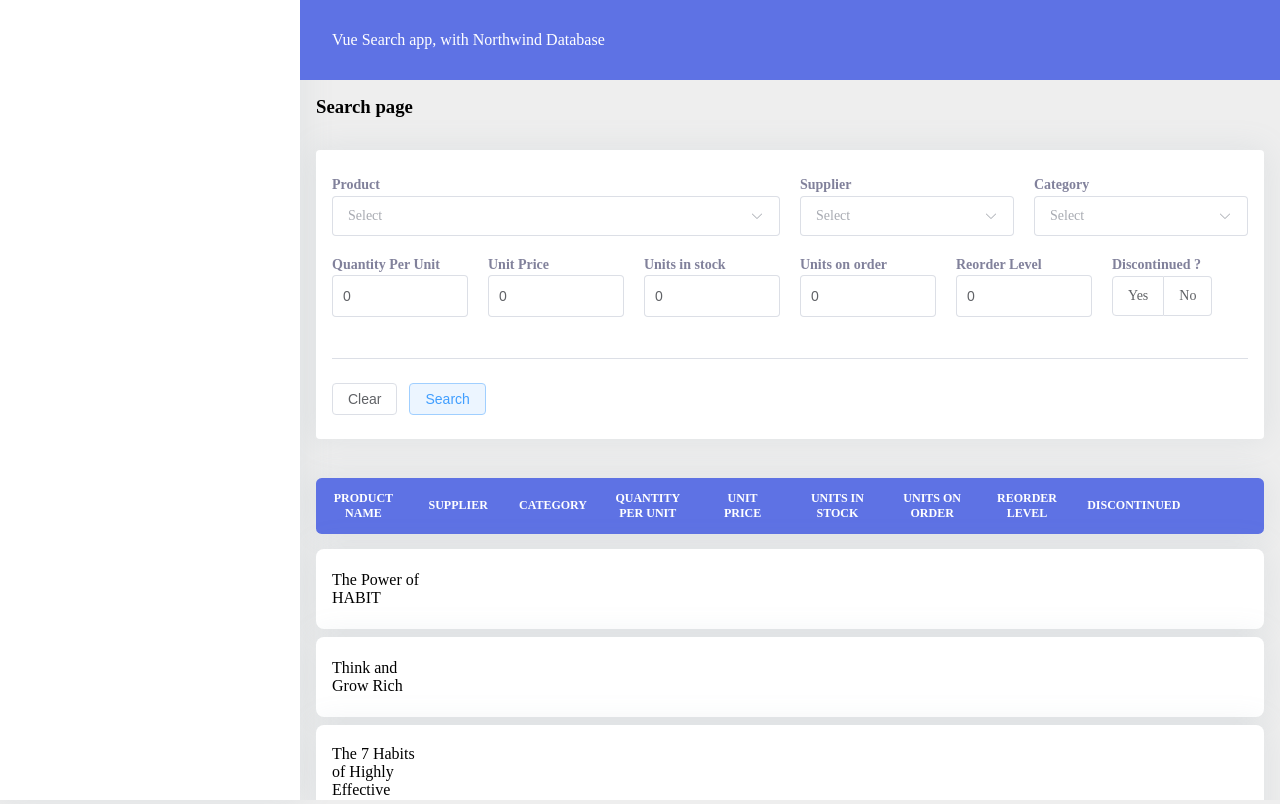
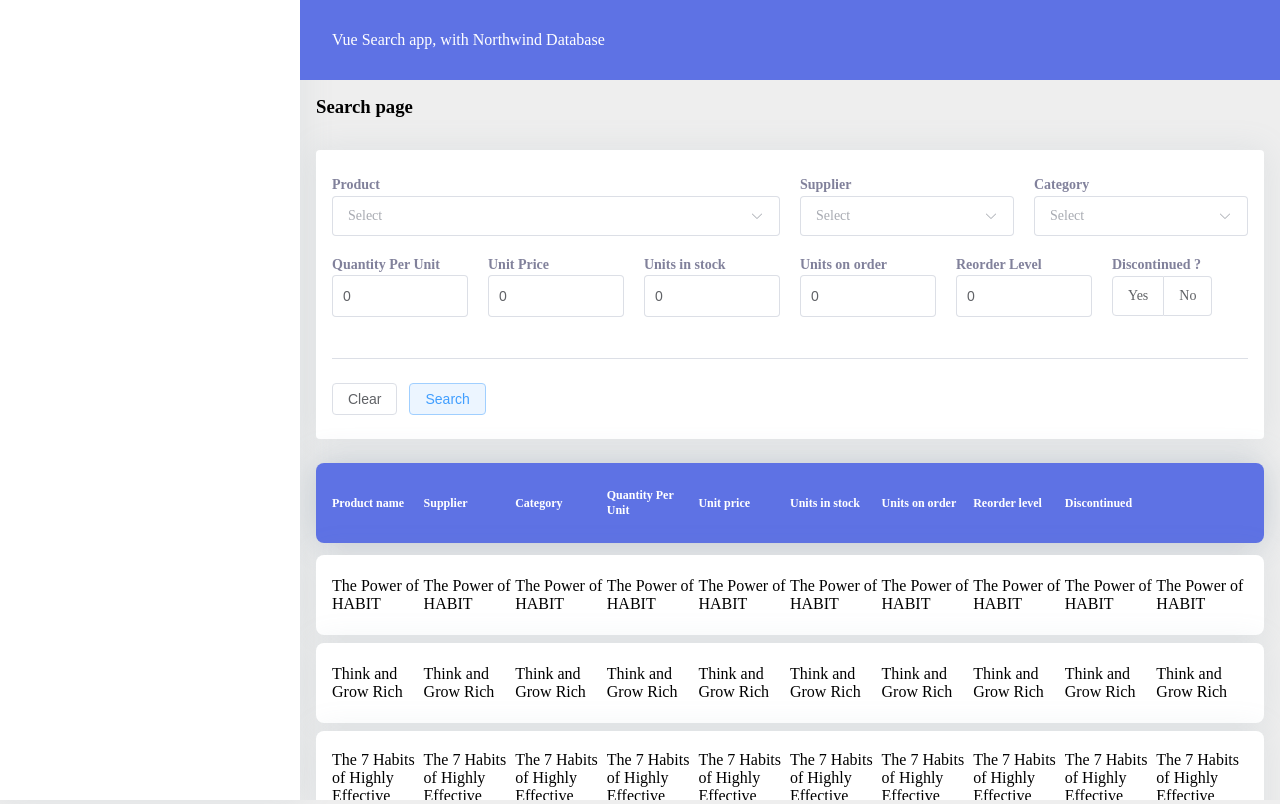
Before and after one commit to bpsmartdesign/yugabyte-vue-search-web, a Vue app: page / in a window 1280 px wide. Built offline with nearby package versions, Linux system fonts and the light colour scheme.

Commit message:
feat(ui): Review data list component.

```diff
--- a/src/views/Home.vue
+++ b/src/views/Home.vue
@@ -34,6 +34,7 @@ export interface tableHeader {
   label: string
   key: string
   sortable: boolean
+  width?: string
 }
 
 const emptyFilter: filterRequestData = {
@@ -240,6 +241,51 @@ const processFilter = () => {
               {{ elt.name }}
             </span>
           </div>
+          <div class="elt-row" :style="`width: calc(100% / ${tHeader.length})`">
+            <span class="elt--txt">
+              {{ elt.name }}
+            </span>
+          </div>
+          <div class="elt-row" :style="`width: calc(100% / ${tHeader.length})`">
+            <span class="elt--txt">
+              {{ elt.name }}
+            </span>
+          </div>
+          <div class="elt-row" :style="`width: calc(100% / ${tHeader.length})`">
+            <span class="elt--txt">
+              {{ elt.name }}
+            </span>
+          </div>
+          <div class="elt-row" :style="`width: calc(100% / ${tHeader.length})`">
+            <span class="elt--txt">
+              {{ elt.name }}
+            </span>
+          </div>
+          <div class="elt-row" :style="`width: calc(100% / ${tHeader.length})`">
+            <span class="elt--txt">
+              {{ elt.name }}
+            </span>
+          </div>
+          <div class="elt-row" :style="`width: calc(100% / ${tHeader.length})`">
+            <span class="elt--txt">
+              {{ elt.name }}
+            </span>
+          </div>
+          <div class="elt-row" :style="`width: calc(100% / ${tHeader.length})`">
+            <span class="elt--txt">
+              {{ elt.name }}
+            </span>
+          </div>
+          <div class="elt-row" :style="`width: calc(100% / ${tHeader.length})`">
+            <span class="elt--txt">
+              {{ elt.name }}
+            </span>
+          </div>
+          <div class="elt-row" :style="`width: calc(100% / ${tHeader.length})`">
+            <span class="elt--txt">
+              {{ elt.name }}
+            </span>
+          </div>
         </div>
       </template>
     </DataList>
--- a/src/views/components/data-list.vue
+++ b/src/views/components/data-list.vue
@@ -35,31 +35,22 @@ export default defineComponent({
 
 <template>
   <div class="ss_dtb">
-    <header v-if="customSizes" class="tbl--header mb-3">
+    <header class="tbl--header">
       <div
         v-for="elt in tHeader"
         :key="(elt as any).id"
         class="elt--header"
-        :style="'width: ' + (elt as any).width"
+        :style="`width: calc(100% / ${tHeader!.length})`"
       >
         <span class="th--label">{{ (elt as any).label }}</span>
       </div>
     </header>
-    <table v-else class="ss--table">
-      <thead class="tbl--head mb-3">
-        <tr>
-          <th v-for="elt in tHeader" :key="(elt as any).id">
-            <span class="th--label">{{ (elt as any).label }}</span>
-          </th>
-        </tr>
-      </thead>
-    </table>
-    <div v-loading="loading" class="tbl--body mb-3">
+    <div v-loading="loading" class="tbl--body">
       <template v-if="items.length > 0">
         <slot name="content" />
       </template>
       <template v-else>
-        <div class="tblb--row px-3 py-4">
+        <div class="tblb--row">
           {{ emptyText }}
         </div>
       </template>
@@ -75,17 +66,19 @@ $color: #5e72e4;
 
   .tbl--header {
     width: 100%;
+    min-height: 80px;
     display: flex;
-    justify-content: space-between;
     align-items: center;
+    padding: 1.25rem 1rem;
+    margin-bottom: 0.75rem;
+    background: $color;
     box-shadow: 0 0 2rem 0 rgba(136, 152, 170, 0.45);
-    background: $color;
+    border-radius: 0.5rem;
+    position: relative;
     color: #ffffff;
     overflow: hidden;
-    border-radius: 0.45rem;
 
     .elt--header {
-      padding: 1.4rem 0.8rem;
       font-size: 0.81rem;
       display: inline-block;
       font-size: 0.75rem;
@@ -93,44 +86,6 @@ $color: #5e72e4;
 
       .tblh--filterable {
         cursor: pointer;
-      }
-    }
-  }
-
-  .ss--table {
-    width: 100%;
-    border-collapse: separate;
-    border-spacing: 0 15px;
-    table-layout: fixed;
-
-    .tbl--head {
-      width: 100%;
-      box-shadow: 0 0 2rem 0 rgba(136, 152, 170, 0.15);
-      background: $color;
-      color: #ffffff;
-      overflow: hidden;
-
-      th {
-        padding: 0.8rem;
-        font-size: 0.75rem;
-        font-weight: 800;
-        text-transform: uppercase;
-
-        .th--sort {
-          font-size: 0.6rem;
-        }
-
-        .tblh--filterable {
-          cursor: pointer;
-        }
-
-        &:first-child {
-          border-radius: 0.35rem 0 0 0.35rem;
-        }
-
-        &:last-child {
-          border-radius: 0 0.35rem 0.35rem 0;
-        }
       }
     }
   }
@@ -148,7 +103,7 @@ $color: #5e72e4;
     display: flex;
     align-items: center;
     padding: 1.25rem 1rem;
-    margin-bottom: .5rem;
+    margin-bottom: 0.5rem;
     background: #ffffff;
     box-shadow: 0 0 2rem 0 rgba(136, 152, 170, 0.15);
     border-radius: 0.5rem;
```
